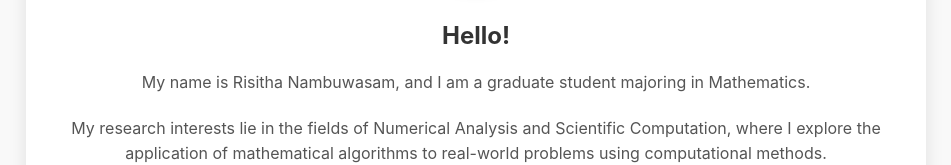
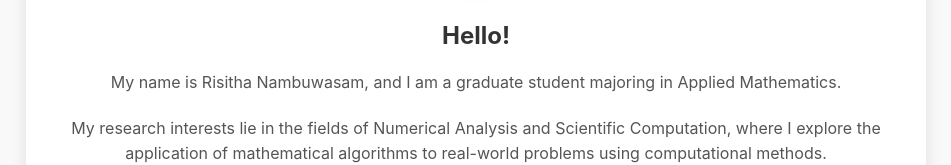
Before and after one commit to risithanambuwasam/risithanambuwasam.github.io, a plain HTML site: page index.html in a window 1280 px wide. Shown: the part 241-406 px from the top of the page, without its empty margins (164-1115 px from the left). Drawn offline with Linux system fonts and the light colour scheme.

Commit message:
Update index.html

```diff
--- a/index.html
+++ b/index.html
@@ -94,7 +94,7 @@
     <img src="photo.jpg" alt="Risitha Nambuwasam" class="profile-photo" />
 
     <h2>Hello!</h2>
-    <p>My name is Risitha Nambuwasam, and I am a graduate student majoring in Mathematics.</p>
+    <p>My name is Risitha Nambuwasam, and I am a graduate student majoring in Applied Mathematics.</p>
     <p>My research interests lie in the fields of Numerical Analysis and Scientific Computation, where I explore the application of mathematical algorithms to real-world problems using computational methods.</p>
 
     <div class="links">
```
